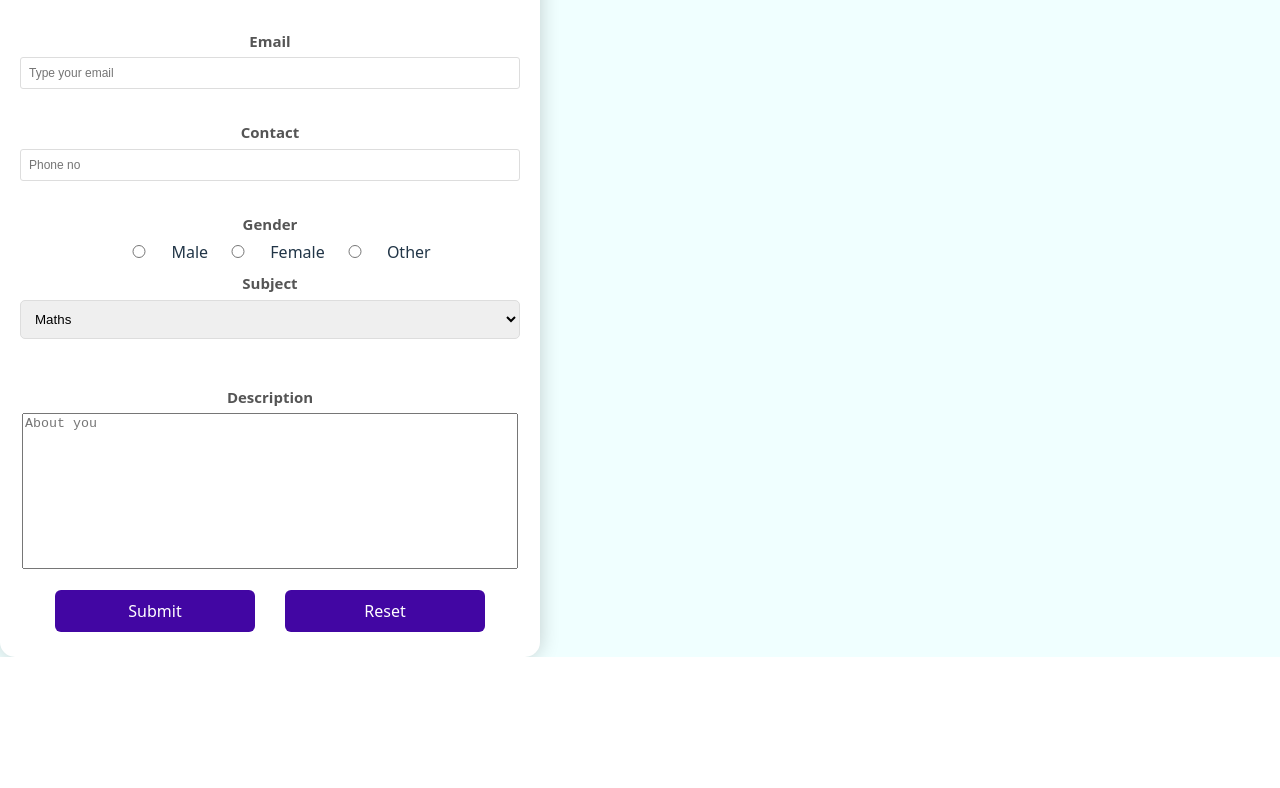
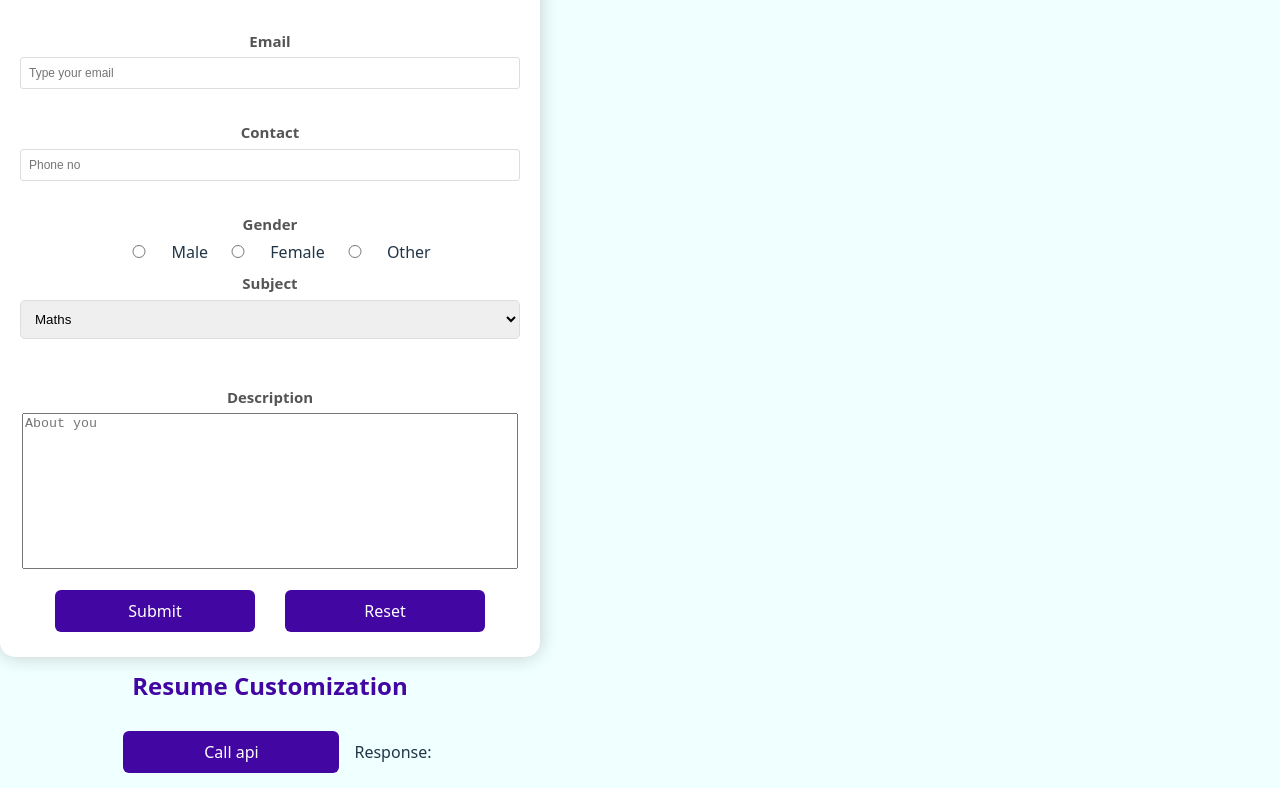
Before and after one commit to Iremide-tech/React-pro-2, a React (Vite) app: page / in a window 1280 px wide. Shown: the part 242-1030 px from the top of the page. Before the commit the page ends 899 px from the top, so only its background shows below. Built offline with nearby package versions, Linux system fonts and the light colour scheme.

Commit message:
Added second page

```diff
--- a/src/App.jsx
+++ b/src/App.jsx
@@ -1,10 +1,15 @@
 import React from "react";
 import Form from "./Form";
+import Secondpage from "./Innerpage/Secondpage";
+
 
 function App() {
 
   return (
+    <>
     <Form/>
+    <Secondpage/>
+    </>
   )
 }
 export default App
--- a/src/Form.css
+++ b/src/Form.css
@@ -13,6 +13,8 @@ body {
     text-align: center;
     margin: auto;
     margin-top: 20px;
+    justify-content: center;
+    position: relative;
   }
 
   h1 {
--- a/src/Form.jsx
+++ b/src/Form.jsx
@@ -25,6 +25,9 @@ const handleSubmit = (e) => {
 const ResetFun = () => {
   setValues({firstname: '', lastname: '', email: ''})
 }
+
+
+
   return (
     <>
       <div className='container'>
--- /dev/null
+++ b/src/Innerpage/Secondpage.jsx
@@ -0,0 +1,24 @@
+import React from "react";
+import { useState } from "react";
+
+function Secondpage() {
+  const [response, setResponse] = useState("");
+
+  async function callApi() {
+    console.log("calling api");
+    const response = await fetch(
+      "https://ncrxeec2bkrhkaxm3dbdn7pjxi0cuupf.lambda-url.us-east-1.on.aws/"
+    );
+    const data = await response.json();
+    setResponse(data);
+    console.log(data);
+  }
+  return (
+    <div>
+        <h1>Resume Customization</h1>
+        <button onClick={() => callApi()}>Call api</button>
+        Response: {response}
+    </div>
+  )
+}
+export default Secondpage
```
